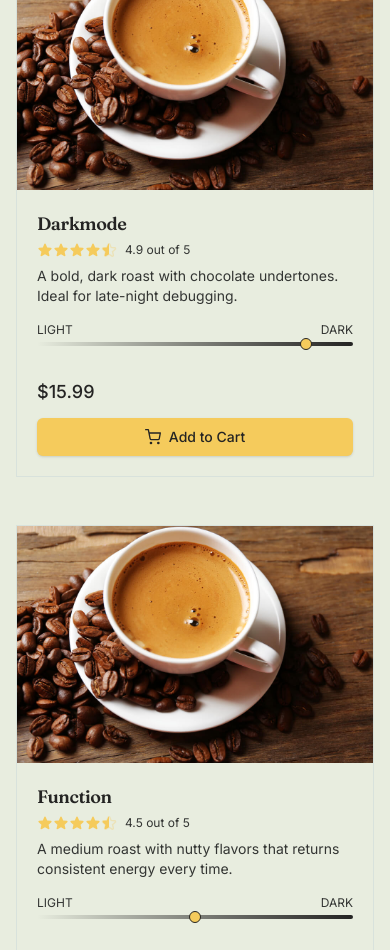
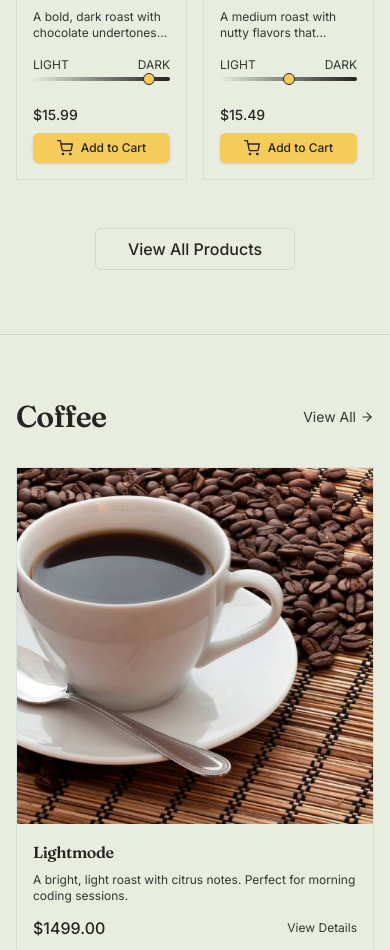
Before and after one commit to danghaonhien/the-boring-coffee, a Next.js app: page / in a window 390 px wide. Shown: the part 2460-3410 px from the top of the page. Built offline with nearby package versions, Linux system fonts and the light colour scheme; a web font is replaced by a local one.

Commit message:
added overal styles

```diff
--- a/src/app/page.tsx
+++ b/src/app/page.tsx
@@ -56,7 +56,7 @@ export default function Home() {
 
       {/* Featured products section */}
       <div className="max-w-7xl mx-auto px-4 sm:px-6 lg:px-8 py-16 border-b border-[#CFDBD5]">
-        <h2 className="text-5xl font-display font-bold text-[#242423] mb-8">Featured Products</h2>
+        <h2 className="text-3xl sm:text-5xl font-display font-bold text-[#242423] mb-8">Featured Products</h2>
         <ProductGrid products={featuredProducts} />
         <div className="mt-12 text-center">
           <Link
--- a/src/app/products/[id]/page.tsx
+++ b/src/app/products/[id]/page.tsx
@@ -21,9 +21,10 @@ export default async function ProductPage({ params }: ProductPageProps) {
   }
 
   return (
-    <div className="max-w-7xl mx-auto px-4 sm:px-6 lg:px-8 py-16">
+    <div className="bg-[#E8EDDF]">
+    <div className="max-w-7xl mx-auto px-4 sm:px-6 lg:px-8 py-16 ">
       <div className="grid grid-cols-1 md:grid-cols-2 gap-8">
-        <div className="aspect-w-1 aspect-h-1 bg-[#CFDBD5] rounded-lg overflow-hidden">
+        <div className="aspect-w-1 aspect-h-1 bg-[#CFDBD5]  overflow-hidden">
           <Image
             src={product.image_url}
             alt={product.name}
@@ -33,7 +34,7 @@ export default async function ProductPage({ params }: ProductPageProps) {
           />
         </div>
         <div>
-          <h1 className="text-3xl font-extrabold text-[#242423]">{product.name}</h1>
+          <h1 className="text-3xl sm:text-3xl font-extrabold text-[#242423]">{product.name}</h1>
 
           {/* Star Rating */}
           <div className="mt-2 flex items-center">
@@ -43,10 +44,10 @@ export default async function ProductPage({ params }: ProductPageProps) {
             </span> */}
           </div>
 
-          <p className="mt-4 text-2xl text-[#242423]">{formatPrice(product.price)}</p>
+          <p className="mt-4 text-xl sm:text-2xl text-[#242423]">{formatPrice(product.price)}</p>
           <div className="mt-6">
-            <h2 className="text-lg font-medium text-[#242423]">Description</h2>
-            <p className="mt-2 text-[#333533]">{product.description}</p>
+            <h2 className="text-lg sm:text-lg font-medium text-[#242423]">Use Case</h2>
+            <p className="mt-2 text-base sm:text-md text-[#333533]">{product.description}</p>
 
             {/* Show RoastMeter only for coffee products */}
             {product.category === 'coffee' && product.roastLevel !== undefined && (
@@ -84,5 +85,6 @@ export default async function ProductPage({ params }: ProductPageProps) {
         <ProductReviews productId={product.id} productName={product.name} />
       </div>
     </div>
+    </div>
   );
 }
--- a/src/components/products/CategoryProductGrid.tsx
+++ b/src/components/products/CategoryProductGrid.tsx
@@ -41,20 +41,20 @@ export default function CategoryProductGrid({
   return (
     <div className="max-w-7xl mx-auto px-4 sm:px-6 lg:px-8 py-16 border-b border-[#CFDBD5]">
       <div className="flex justify-between items-center mb-8">
-        <h2 className="text-5xl font-display font-bold text-[#242423]">{title}</h2>
+        <h2 className="text-3xl sm:text-5xl font-display font-bold text-[#242423]">{title}</h2>
         <Link
           href={viewAllLink}
-          className="text-[#333533] hover:text-[#242423]/80 flex items-center"
+          className="text-sm sm:text-base text-[#333533] hover:text-[#242423]/80 flex items-center"
         >
           View All <FiArrowRight className="ml-1" />
         </Link>
       </div>
 
-      <div className="grid grid-cols-1 md:grid-cols-2 lg:grid-cols-4 gap-6 gap-y-12">
-        {/* Featured product taking 2 columns */}
-        <div className="md:col-span-2 lg:col-span-2">
+      <div className="grid grid-cols-2 md:grid-cols-3 lg:grid-cols-4 gap-4 md:gap-6">
+        {/* Featured product taking 2 columns wide on all screen sizes */}
+        <div className="col-span-2 md:col-span-2 lg:col-span-2">
           <div className="bg-[#E8EDDF] border border-[#d8e2dc] overflow-hidden h-full flex flex-col">
-            <div className="relative h-80 w-full bg-[#CFDBD5]">
+            <div className="relative aspect-square w-full bg-[#CFDBD5]">
               {featuredProduct.image_url && (
                 <Image
                   src={featuredProduct.image_url}
@@ -64,14 +64,14 @@ export default function CategoryProductGrid({
                 />
               )}
             </div>
-            <div className="p-6 flex-grow flex flex-col">
-              <h3 className="text-xl font-bold text-[#242423]">{featuredProduct.name}</h3>
-              <p className="text-[#333533] mt-2 flex-grow">{featuredProduct.description}</p>
-              <div className="mt-4 flex justify-between items-center">
-                <p className="text-lg font-medium text-[#242423]">${featuredProduct.price.toFixed(2)}</p>
+            <div className="p-4 sm:p-6 flex-grow flex flex-col">
+              <h3 className="text-base sm:text-xl font-bold text-[#242423]">{featuredProduct.name}</h3>
+              <p className="text-xs sm:text-sm text-[#333533] mt-2 flex-grow">{featuredProduct.description}</p>
+              <div className="mt-3 sm:mt-4 flex justify-between items-center">
+                <p className="text-base sm:text-lg font-medium text-[#242423]">${featuredProduct.price.toFixed(2)}</p>
                 <Link
                   href={`/products/${featuredProduct.id}`}
-                  className="text-[#333533] hover:text-[#242423]/80"
+                  className="text-xs sm:text-sm text-[#333533] hover:text-[#242423]/80"
                 >
                   View Details
                 </Link>
@@ -80,18 +80,20 @@ export default function CategoryProductGrid({
           </div>
         </div>
 
-        {/* Rest of the products */}
+        {/* Rest of the products in 2 columns */}
         {displayProducts.map((product) => (
-          <ProductCard key={product.id} product={product} />
+          <div key={product.id} className="col-span-1">
+            <ProductCard product={product} />
+          </div>
         ))}
       </div>
 
       {/* Show more button */}
       {hasMoreProducts && !showMore && (
-        <div className="mt-12 text-center ">
+        <div className="mt-8 sm:mt-12 text-center">
           <button
             onClick={() => setShowMore(true)}
-            className="inline-block bg-[#E8EDDF] cursor-pointer border border-[#CFDBD5] rounded-md py-2 px-8 font-medium text-[#242423] hover:bg-[#F5CB5C]"
+            className="inline-block bg-[#E8EDDF] cursor-pointer border border-[#CFDBD5] rounded-md py-1.5 sm:py-2 px-6 sm:px-8 text-xs sm:text-sm font-medium text-[#242423] hover:bg-[#F5CB5C]"
           >
             Show More
           </button>
--- a/src/components/products/ProductCard.tsx
+++ b/src/components/products/ProductCard.tsx
@@ -43,30 +43,30 @@ export default function ProductCard({ product }: ProductCardProps) {
             className="w-full h-full object-center object-cover transition-opacity duration-200"
           />
         </div>
-        <div className="p-5">
-          <h3 className="text-lg font-medium text-[#242423]">{product.name}</h3>
+        <div className="p-4 sm:p-5">
+          <h3 className="text-base sm:text-lg font-medium text-[#242423]">{product.name}</h3>
 
           {/* Star Rating */}
-          <div className="mt-1 mb-2">
+          <div className="mt-1 mb-2 ">
             <StarRating rating={product.rating || 0} />
           </div>
 
-          <p className="text-sm text-[#333533] line-clamp-2">{product.description}</p>
+          <p className="text-xs sm:text-sm text-[#333533] line-clamp-2">{product.description}</p>
 
           {/* Show RoastMeter only for coffee products */}
           {product.category === 'coffee' && product.roastLevel !== undefined && (
-            <div className="mt-4">
+            <div className="mt-3 sm:mt-4">
               <RoastMeter roastLevel={product.roastLevel} showLabels={true} />
             </div>
           )}
 
-          <div className="mt-8 flex flex-col space-y-3">
-            <p className="text-lg font-medium text-[#242423]">{formatPrice(product.price)}</p>
+          <div className="mt-6 sm:mt-8 flex flex-col space-y-2 sm:space-y-3">
+            <p className="text-sm sm:text-lg font-medium text-[#242423]">{formatPrice(product.price)}</p>
 
             {/* Add to cart button - moved below price */}
             <button
               onClick={handleAddToCart}
-              className="w-full flex justify-center items-center cursor-pointer px-4 py-2 border border-transparent rounded-md shadow-sm text-sm font-medium text-[#242423] bg-[#F5CB5C] hover:bg-[#F5CB5C]/90 focus:outline-none focus:ring-2 focus:ring-offset-2 focus:ring-[#F5CB5C] transition-all duration-200 sm:opacity-0 sm:group-hover:opacity-100"
+              className="w-full flex justify-center items-center cursor-pointer px-3 sm:px-4 py-1.5 sm:py-2 border border-transparent rounded-md shadow-sm text-xs sm:text-sm font-medium text-[#242423] bg-[#F5CB5C] hover:bg-[#F5CB5C]/90 focus:outline-none focus:ring-2 focus:ring-offset-2 focus:ring-[#F5CB5C] transition-all duration-200"
             >
               <span className="flex items-center min-w-[90px] justify-center">
                 {isAdded ? (
--- a/src/components/products/ProductGrid.tsx
+++ b/src/components/products/ProductGrid.tsx
@@ -8,15 +8,15 @@ type ProductGridProps = {
 };
 
 export default function ProductGrid({ products }: ProductGridProps) {
-  // If not enough products to fill a row, let them take more space
-  const gridColsClass = products.length < 3
-    ? 'grid-cols-1 sm:grid-cols-2'
-    : 'grid-cols-1 sm:grid-cols-2 lg:grid-cols-3';
-
   return (
-    <div className={`grid ${gridColsClass} gap-6 gap-y-12`}>
-      {products.map((product) => (
-        <ProductCard key={product.id} product={product} />
+    <div className="grid grid-cols-2 md:grid-cols-3 lg:grid-cols-3 gap-4 md:gap-6">
+      {products.map((product, index) => (
+        <div
+          key={product.id}
+          className={index === 0 ? "col-span-2 md:col-span-2 lg:col-span-1" : "col-span-1"}
+        >
+          <ProductCard product={product} />
+        </div>
       ))}
     </div>
   );
--- a/src/components/products/ProductSlider.tsx
+++ b/src/components/products/ProductSlider.tsx
@@ -262,7 +262,7 @@ export default function ProductSlider({ products }: ProductSliderProps) {
                   </div>
 
                   <div className="mt-8 transition-all duration-300">
-                    <h4 className="font-medium text-[#242423] mb-2">Description</h4>
+                    <h4 className="font-medium text-[#242423] mb-2">Use Case</h4>
                     <p className="text-[#333533] text-sm">
                       {displayedProduct.description}
                     </p>
```
